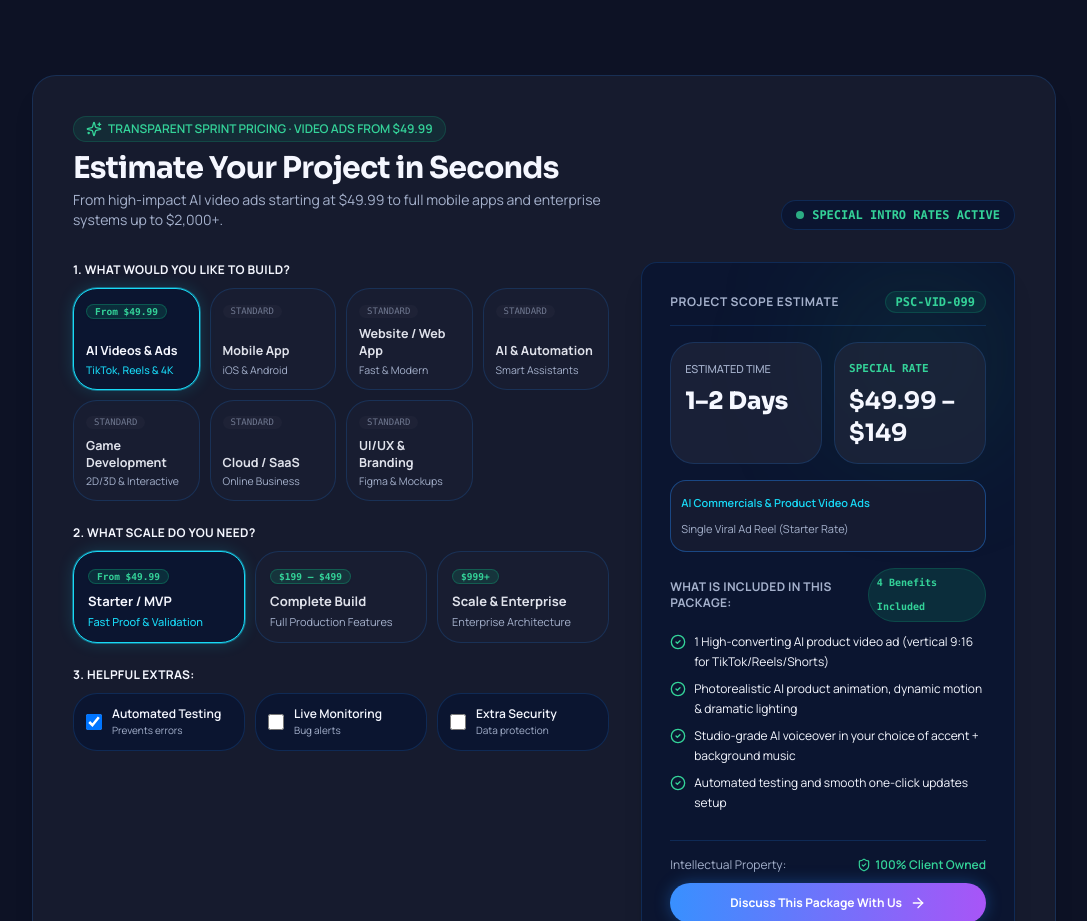
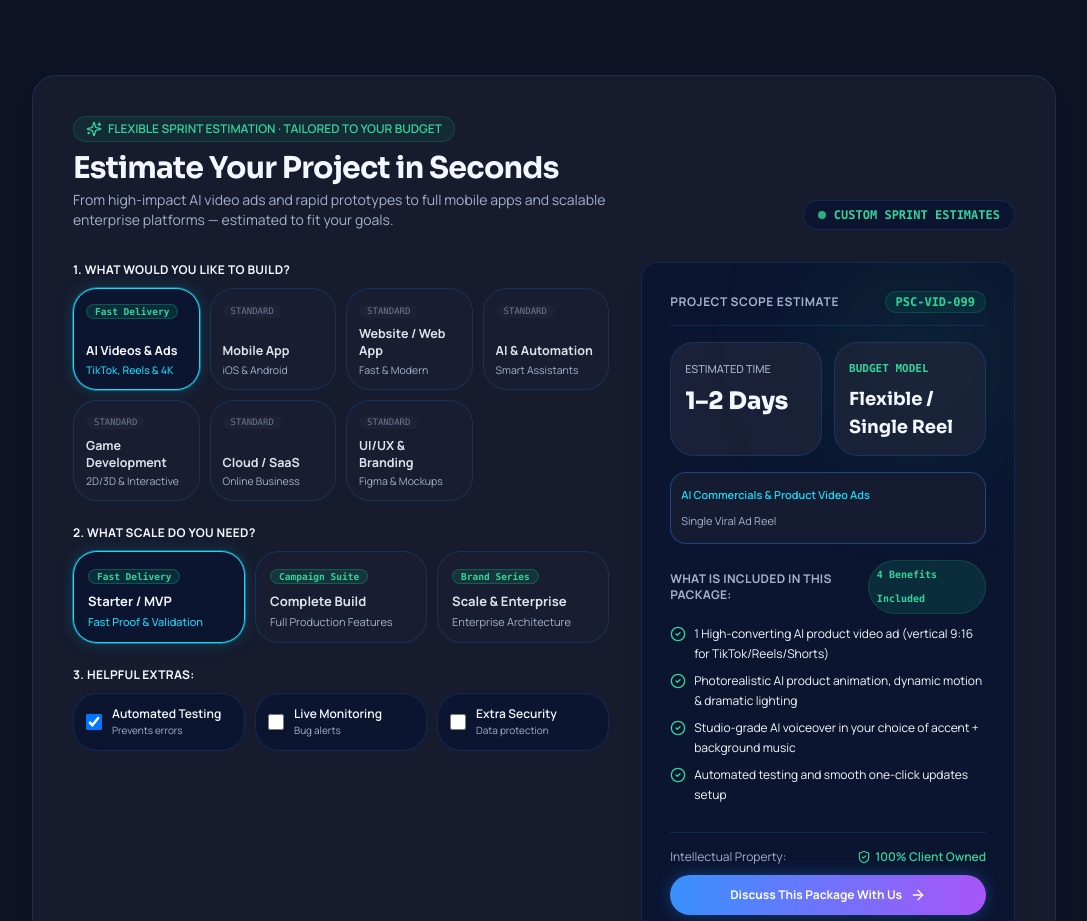
Before and after one commit to Bilawal13/PsyCodes-Studio-Website, a React (Vite) app: page /services in a window 1280 px wide. Shown: the part 2080-3001 px from the top of the page, without its empty margins (96-1183 px from the left). Built offline with nearby package versions, Linux system fonts and the light colour scheme.

Commit message:
feat: make budget optional and remove rigid pricing across inquiry flows

```diff
--- a/src/components/home/HomeServicesSection.tsx
+++ b/src/components/home/HomeServicesSection.tsx
@@ -16,10 +16,10 @@ export interface UnifiedServiceCard {
 export const UNIFIED_SERVICES: UnifiedServiceCard[] = [
   {
     title: 'AI Commercials & Product Ads',
-    tag: 'From $49.99 · Video & Motion',
+    tag: 'Video & Motion',
     description: 'Eye-catching AI video ads and product commercials tailored for TikTok, Instagram Reels, YouTube Shorts, and websites. Photorealistic visuals, lifelike voiceovers, and dynamic motion delivered in 24–48 hours.',
     tech: ['Runway Gen-3 & Sora', 'Midjourney v6', 'AI Voiceovers', '4K Up rendu & Premiere'],
-    cta: 'Create Video Ad (From $49.99) →',
+    cta: 'Create Video Ad →',
     color: 'text-cyan-400',
     bg: 'bg-cyan-400/10',
   },
@@ -81,7 +81,7 @@ export const HomeServicesSection: React.FC = () => {
         <SectionHeading
           eyebrow="STUDIO SERVICES"
           title="Everything You Need To Build What's Next."
-          description="From viral AI video ads starting at $49.99 to full mobile apps, websites, games, and custom AI tools — explore our services and let's bring your project to life."
+          description="From high-impact AI video ads to full mobile apps, websites, games, and custom AI tools — explore our services and let's bring your project to life."
         />
 
         <div className="grid grid-cols-1 md:grid-cols-2 lg:grid-cols-3 gap-6">
--- a/src/components/services/SprintCalculator.tsx
+++ b/src/components/services/SprintCalculator.tsx
@@ -4,7 +4,7 @@ import { CheckCircle2, Copy, Check, ArrowRight, ShieldCheck, Sparkles } from 'lu
 import { useSprintCalculator, CalculatorDiscipline, CalculatorTier } from '../../hooks/useSprintCalculator';
 
 const DISCIPLINES: { id: CalculatorDiscipline; title: string; sub: string; badge?: string }[] = [
-  { id: 'video', title: 'AI Videos & Ads', sub: 'TikTok, Reels & 4K', badge: 'From $49.99' },
+  { id: 'video', title: 'AI Videos & Ads', sub: 'TikTok, Reels & 4K', badge: 'Fast Delivery' },
   { id: 'mobile', title: 'Mobile App', sub: 'iOS & Android' },
   { id: 'web', title: 'Website / Web App', sub: 'Fast & Modern' },
   { id: 'ai', title: 'AI & Automation', sub: 'Smart Assistants' },
@@ -21,45 +21,45 @@ const TIERS: { id: CalculatorTier; title: string; sub: string }[] = [
 
 const TIER_BADGES: Record<CalculatorDiscipline, Record<CalculatorTier, string>> = {
   video: {
-    mvp: 'From $49.99',
-    prod: '$199 – $499',
-    enterprise: '$999+',
+    mvp: 'Fast Delivery',
+    prod: 'Campaign Suite',
+    enterprise: 'Brand Series',
   },
   mobile: {
-    mvp: 'From $149',
-    prod: '$499 – $1,299',
-    enterprise: '$2,000+',
+    mvp: 'Rapid MVP',
+    prod: 'Store Ready',
+    enterprise: 'Full Ecosystem',
   },
   web: {
-    mvp: 'From $99',
-    prod: '$299 – $799',
-    enterprise: '$2,000+',
+    mvp: 'Landing / MVP',
+    prod: 'Full Web App',
+    enterprise: 'Scale Platform',
   },
   ai: {
-    mvp: 'From $99',
-    prod: '$399 – $999',
-    enterprise: '$2,000+',
+    mvp: 'Smart Assistant',
+    prod: 'Automation Suite',
+    enterprise: 'Autonomous',
   },
   game: {
-    mvp: 'From $199',
-    prod: '$599 – $1,499',
-    enterprise: '$2,000+',
+    mvp: 'Playable Alpha',
+    prod: 'Full Indie Game',
+    enterprise: 'Commercial Title',
   },
   saas: {
-    mvp: 'From $199',
-    prod: '$599 – $1,499',
-    enterprise: '$2,000+',
+    mvp: 'Core MVP',
+    prod: 'Complete SaaS',
+    enterprise: 'Enterprise Cloud',
   },
   design: {
-    mvp: 'From $79',
-    prod: '$199 – $599',
-    enterprise: '$1,200+',
+    mvp: 'Starter Branding',
+    prod: 'Full Design System',
+    enterprise: 'Design & Motion',
   },
 };
 
 /**
  * SprintCalculator - Interactive project scope and timeline estimator.
- * Single Responsibility: Interactive parameter controls and real-time deliverables calculation with startup rates ($49.99 to $2,000+).
+ * Single Responsibility: Interactive parameter controls and real-time deliverables calculation with flexible sprint estimations.
  */
 export const SprintCalculator: React.FC = () => {
   const {
@@ -130,18 +130,18 @@ export const SprintCalculator: React.FC = () => {
           <div>
             <div className="inline-flex items-center gap-1.5 px-3 py-1 rounded-full bg-emerald-500/10 text-emerald-400 border border-emerald-500/20 text-xs font-semibold mb-2">
               <Sparkles className="w-4 h-4 text-emerald-400" />
-              <span>TRANSPARENT SPRINT PRICING · VIDEO ADS FROM $49.99</span>
+              <span>FLEXIBLE SPRINT ESTIMATION · TAILORED TO YOUR BUDGET</span>
             </div>
             <h2 className="font-headline-lg text-2xl sm:text-3xl font-bold text-text-primary tracking-tight">
               Estimate Your Project in Seconds
             </h2>
             <p className="text-sm text-text-muted mt-1 max-w-xl">
-              From high-impact AI video ads starting at $49.99 to full mobile apps and enterprise systems up to $2,000+.
+              From high-impact AI video ads and rapid prototypes to full mobile apps and scalable enterprise platforms — estimated to fit your goals.
             </p>
           </div>
           <div className="flex items-center gap-2 bg-surface-deep px-3.5 py-1.5 rounded-full border border-border-glass text-xs text-text-primary self-start md:self-auto font-mono">
             <span className="w-2 h-2 rounded-full bg-emerald-400 animate-pulse" />
-            <span className="text-emerald-400 font-semibold font-mono">SPECIAL INTRO RATES ACTIVE</span>
+            <span className="text-emerald-400 font-semibold font-mono">CUSTOM SPRINT ESTIMATES</span>
           </div>
         </div>
 
@@ -321,9 +321,9 @@ export const SprintCalculator: React.FC = () => {
                   </div>
 
                   <div className="p-3.5 rounded-xl bg-surface-container-high/60 border border-border-glass">
-                    <span className="text-[11px] text-emerald-400 block uppercase font-semibold font-mono">Special Rate</span>
+                    <span className="text-[11px] text-emerald-400 block uppercase font-semibold font-mono">Budget Model</span>
                     <div className="flex items-baseline gap-1 mt-1">
-                      <span className="font-display text-xl sm:text-2xl font-bold text-text-primary">{calcResults.budgetEstimate}</span>
+                      <span className="font-display text-base sm:text-lg font-bold text-text-primary">{calcResults.budgetEstimate}</span>
                     </div>
                   </div>
                 </div>
--- a/src/data/categoryPricing.ts
+++ b/src/data/categoryPricing.ts
@@ -1,8 +1,6 @@
 /**
- * Category-specific pricing and timeline configurations.
- * Ensures budget tiers and delivery timelines are realistic and context-aware:
- * - Special $49.99 starter rates strictly apply to AI Video Ads & Commercials.
- * - Mobile apps, cloud platforms, games, AI systems, and design systems each have their own tailored ranges.
+ * Category-specific timeline and scope configurations.
+ * Ensures delivery timelines are realistic and context-aware.
  */
 
 export interface PricingOption {
--- a/src/data/mockData.ts
+++ b/src/data/mockData.ts
@@ -454,9 +454,9 @@ export const SERVICES: Service[] = [
     slug: 'ai-video-ads',
     title: 'AI Commercials & Product Video Ads',
     discipline_tag: '08 · AI CREATIVE & VIDEO',
-    badge: 'STARTING AT $49.99',
+    badge: 'RAPID DELIVERY',
     category: 'video',
-    description: 'High-impact AI-generated commercial video ads, dynamic product showcase reels, social media video campaigns, and cinematic product promos. Formatted for TikTok, Instagram Reels, YouTube Shorts, and e-commerce stores at startup-friendly rates.',
+    description: 'High-impact AI-generated commercial video ads, dynamic product showcase reels, social media video campaigns, and cinematic product promos. Formatted for TikTok, Instagram Reels, YouTube Shorts, and e-commerce stores tailored to your project goals.',
     icon: 'videocam',
     tech_stack: ['Runway Gen-3', 'Sora & Kling AI', 'Midjourney v6', 'ElevenLabs Audio', 'Topaz AI 4K', 'Premiere Pro'],
     deliverables: [
@@ -470,9 +470,9 @@ export const SERVICES: Service[] = [
       detail: 'Viral Social Video Ad Campaigns & 4K Product Showcase Reels',
     },
     reliability_metric: {
-      label: 'STARTING AT',
-      value: '$49.99',
-      subtext: 'Fast 24-48h turnaround',
+      label: 'DELIVERY SPEED',
+      value: '24–48h',
+      subtext: 'Fast video turnaround',
     },
     display_order: 8,
     published: true,
--- a/src/hooks/useSprintCalculator.ts
+++ b/src/hooks/useSprintCalculator.ts
@@ -14,8 +14,8 @@ export interface CalculatorResult {
 }
 
 /**
- * useSprintCalculator - Encapsulates sprint duration, budget tier, and deliverable artifact estimation.
- * Features startup-friendly rates starting from $49.99 up to $2,000+ for enterprise platforms.
+ * useSprintCalculator - Encapsulates sprint duration, scope tier, and deliverable artifact estimation.
+ * Tailored to match client needs and flexible budgets without rigid pricing locks.
  */
 export function useSprintCalculator() {
   const [calcDiscipline, setCalcDiscipline] = useState<CalculatorDiscipline>('video');
@@ -26,10 +26,10 @@ export function useSprintCalculator() {
 
   const calcResults: CalculatorResult = useMemo(() => {
     let timeline = '1–2 Days';
-    let budgetEstimate = '$49.99 – $149';
+    let budgetEstimate = 'Flexible / Single Reel';
     let refId = 'PSC-VID-099';
     let disciplineLabel = 'AI Video Ads & Commercials';
-    let tierLabel = 'Starter Package (Special Startup Rate)';
+    let tierLabel = 'Single Viral Ad Reel';
 
     let artifacts: string[] = [];
 
@@ -40,8 +40,8 @@ export function useSprintCalculator() {
         disciplineLabel = 'AI Commercials & Product Video Ads';
         if (calcTier === 'mvp') {
           timeline = '1–2 Days';
-          budgetEstimate = '$49.99 – $149';
-          tierLabel = 'Single Viral Ad Reel (Starter Rate)';
+          budgetEstimate = 'Flexible / Single Reel';
+          tierLabel = 'Single Viral Ad Reel';
           artifacts = [
             '1 High-converting AI product video ad (vertical 9:16 for TikTok/Reels/Shorts)',
             'Photorealistic AI product animation, dynamic motion & dramatic lighting',
@@ -49,7 +49,7 @@ export function useSprintCalculator() {
           ];
         } else if (calcTier === 'prod') {
           timeline = '3–5 Days';
-          budgetEstimate = '$199 – $499';
+          budgetEstimate = 'Flexible / Campaign Suite';
           tierLabel = 'Complete Video Ad Campaign';
           artifacts = [
             '3 to 5 multi-format video ads (9:16 vertical, 16:9 widescreen, 1:1 square)',
@@ -58,7 +58,7 @@ export function useSprintCalculator() {
           ];
         } else {
           timeline = '1–2 Weeks';
-          budgetEstimate = '$999 – $2,000+';
+          budgetEstimate = 'Flexible / Brand Suite';
           tierLabel = 'Enterprise Commercial Brand Suite';
           artifacts = [
             'Full suite of 10+ cinematic commercial ads and product showcase videos',
@@ -73,7 +73,7 @@ export function useSprintCalculator() {
         disciplineLabel = 'Mobile App Development (iOS & Android)';
         if (calcTier === 'mvp') {
           timeline = '1–2 Weeks';
-          budgetEstimate = '$149 – $399';
+          budgetEstimate = 'Flexible / MVP';
           tierLabel = 'Rapid MVP App Prototype';
           artifacts = [
             'Functional mobile prototype with core user flows running on Android / iOS',
@@ -82,7 +82,7 @@ export function useSprintCalculator() {
           ];
         } else if (calcTier === 'prod') {
           timeline = '3–5 Weeks';
-          budgetEstimate = '$499 – $1,299';
+          budgetEstimate = 'Flexible / Full App';
           tierLabel = 'Full Production Mobile App';
           artifacts = [
             'Complete iOS and Android app ready for Apple App Store & Google Play',
@@ -91,7 +91,7 @@ export function useSprintCalculator() {
           ];
         } else {
           timeline = '6–8 Weeks';
-          budgetEstimate = '$2,000+';
+          budgetEstimate = 'Flexible / Enterprise';
           tierLabel = 'Enterprise Mobile App Ecosystem';
           artifacts = [
             'Multi-platform mobile ecosystem with cloud backend and admin panel',
@@ -106,7 +106,7 @@ export function useSprintCalculator() {
         disciplineLabel = 'Website & Web Application';
         if (calcTier === 'mvp') {
           timeline = '3–5 Days';
-          budgetEstimate = '$99 – $249';
+          budgetEstimate = 'Flexible / Landing Page';
           tierLabel = 'Starter Landing Page / Portfolio';
           artifacts = [
             'Modern, responsive landing page that looks stunning on mobile and desktop',
@@ -115,7 +115,7 @@ export function useSprintCalculator() {
           ];
         } else if (calcTier === 'prod') {
           timeline = '2–3 Weeks';
-          budgetEstimate = '$299 – $799';
+          budgetEstimate = 'Flexible / Full Web App';
           tierLabel = 'Complete Business Website / Web App';
           artifacts = [
             'Full multi-page website or interactive web application (React / Next.js)',
@@ -124,7 +124,7 @@ export function useSprintCalculator() {
           ];
         } else {
           timeline = '4–6 Weeks';
-          budgetEstimate = '$2,000+';
+          budgetEstimate = 'Flexible / Cloud Platform';
           tierLabel = 'Enterprise Web Platform & E-Commerce';
           artifacts = [
             'High-concurrency web platform with custom backend and payment gateways',
@@ -139,7 +139,7 @@ export function useSprintCalculator() {
         disciplineLabel = 'AI Solutions & Smart Automation';
         if (calcTier === 'mvp') {
           timeline = '3–5 Days';
-          budgetEstimate = '$99 – $299';
+          budgetEstimate = 'Flexible / Smart Assistant';
           tierLabel = 'Starter AI Assistant';
           artifacts = [
             'Custom AI assistant integrated into your website or Discord/Slack',
@@ -148,7 +148,7 @@ export function useSprintCalculator() {
           ];
         } else if (calcTier === 'prod') {
           timeline = '2–3 Weeks';
-          budgetEstimate = '$399 – $999';
+          budgetEstimate = 'Flexible / Smart Workflow';
           tierLabel = 'Smart Automation & Knowledge Pipeline';
           artifacts = [
             'Full AI workflow that answers questions and handles user inquiries',
@@ -157,7 +157,7 @@ export function useSprintCalculator() {
           ];
         } else {
           timeline = '4–6 Weeks';
-          budgetEstimate = '$2,000+';
+          budgetEstimate = 'Flexible / Autonomous Suite';
           tierLabel = 'Enterprise Autonomous AI Pipeline';
           artifacts = [
             'Autonomous multi-agent system executing multi-step business actions',
@@ -172,7 +172,7 @@ export function useSprintCalculator() {
         disciplineLabel = 'Game Development & Interactive Media';
         if (calcTier === 'mvp') {
           timeline = '1–2 Weeks';
-          budgetEstimate = '$199 – $499';
+          budgetEstimate = 'Flexible / Playable Prototype';
           tierLabel = 'Playable Game Prototype';
           artifacts = [
             'Playable 2D game prototype with core mechanics and controls (Unity / WebGL)',
@@ -181,7 +181,7 @@ export function useSprintCalculator() {
           ];
         } else if (calcTier === 'prod') {
           timeline = '3–5 Weeks';
-          budgetEstimate = '$599 – $1,499';
+          budgetEstimate = 'Flexible / Complete Game';
           tierLabel = 'Complete Indie Game';
           artifacts = [
             'Full 2D or 3D indie game with multiple levels, audio, and polished visuals',
@@ -190,7 +190,7 @@ export function useSprintCalculator() {
           ];
         } else {
           timeline = '6–10 Weeks';
-          budgetEstimate = '$2,000+';
+          budgetEstimate = 'Flexible / Commercial Title';
           tierLabel = 'Commercial Game Title';
           artifacts = [
             'Commercial-grade game with advanced particle effects, shaders, and physics',
@@ -205,7 +205,7 @@ export function useSprintCalculator() {
         disciplineLabel = 'Cloud Platform & Online Business (SaaS)';
         if (calcTier === 'mvp') {
           timeline = '1–2 Weeks';
-          budgetEstimate = '$199 – $499';
+          budgetEstimate = 'Flexible / Core MVP';
           tierLabel = 'Core SaaS MVP';
           artifacts = [
             'Secure database setup with user login and sign-up flows',
@@ -214,7 +214,7 @@ export function useSprintCalculator() {
           ];
         } else if (calcTier === 'prod') {
           timeline = '3–4 Weeks';
-          budgetEstimate = '$599 – $1,499';
+          budgetEstimate = 'Flexible / Production SaaS';
           tierLabel = 'Production SaaS Platform';
           artifacts = [
             'Complete SaaS application with automated Stripe subscription billing',
@@ -223,7 +223,7 @@ export function useSprintCalculator() {
           ];
         } else {
           timeline = '6–8 Weeks';
-          budgetEstimate = '$2,000+';
+          budgetEstimate = 'Flexible / Cloud Enterprise';
           tierLabel = 'Enterprise SaaS Suite';
           artifacts = [
             'High-availability cloud architecture designed for thousands of users',
@@ -238,7 +238,7 @@ export function useSprintCalculator() {
         disciplineLabel = 'UI/UX Design Systems & Branding';
         if (calcTier === 'mvp') {
           timeline = '2–4 Days';
-          budgetEstimate = '$79 – $199';
+          budgetEstimate = 'Flexible / Starter Mockup';
           tierLabel = 'Starter Branding & UI Mockup';
           artifacts = [
             'Custom modern logo, visual brand identity, and color palette',
@@ -247,7 +247,7 @@ export function useSprintCalculator() {
           ];
         } else if (calcTier === 'prod') {
           timeline = '1–2 Weeks';
-          budgetEstimate = '$199 – $599';
+          budgetEstimate = 'Flexible / Full Design Kit';
           tierLabel = 'Full UI/UX Design System';
           artifacts = [
             'Complete clickable Figma prototype with all screen interactions',
@@ -256,7 +256,7 @@ export function useSprintCalculator() {
           ];
         } else {
           timeline = '3–4 Weeks';
-          budgetEstimate = '$1,200 – $2,000+';
+          budgetEstimate = 'Flexible / Design Ecosystem';
           tierLabel = 'Enterprise Design & Motion System';
           artifacts = [
             'Multi-platform design language for Web, iOS, Android, and marketing',
```
Also changed, not shown: src/components/contact/ProjectInquiryForm.tsx (+30 -24 lines), src/components/home/HomeOrderSection.tsx (+11 -15 lines).
